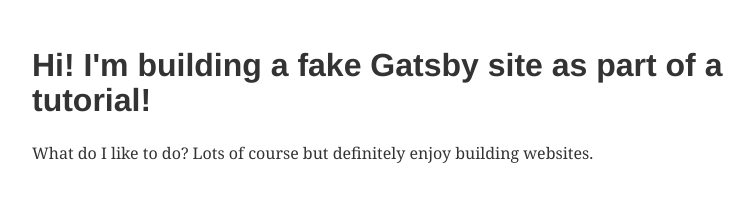
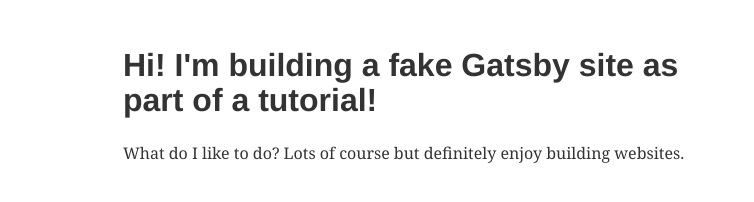
Before and after one commit to nazneen1022/Practice-GatsbyJS, a Gatsby site: page / in a window 1280 px wide. Shown: the whole page, without its empty margins (208-962 px from the left). Built offline with nearby package versions, Linux system fonts and the light colour scheme; Gatsby itself is replaced by a stand-in of ours.

Commit message:
created layout component & imported into index.js

```diff
--- /dev/null
+++ b/src/components/layout.js
@@ -0,0 +1,9 @@
+import React from "react"
+
+export default function Layout({ children }) {
+  return (
+    <div style={{ margin: `3rem auto`, maxWidth: 650, padding: `0 1rem` }}>
+      {children}
+    </div>
+  )
+}
--- a/src/pages/index.js
+++ b/src/pages/index.js
@@ -1,13 +1,14 @@
 import React from "react"
+import Layout from "../components/layout"
 
 export default function Home() {
   return (
-    <div style={{ margin: `3rem auto`, maxWidth: 800 }}>
+    <Layout>
       <h1>Hi! I'm building a fake Gatsby site as part of a tutorial!</h1>
       <p>
         What do I like to do? Lots of course but definitely enjoy building
         websites.
       </p>
-    </div>
+    </Layout>
   )
 }
```
